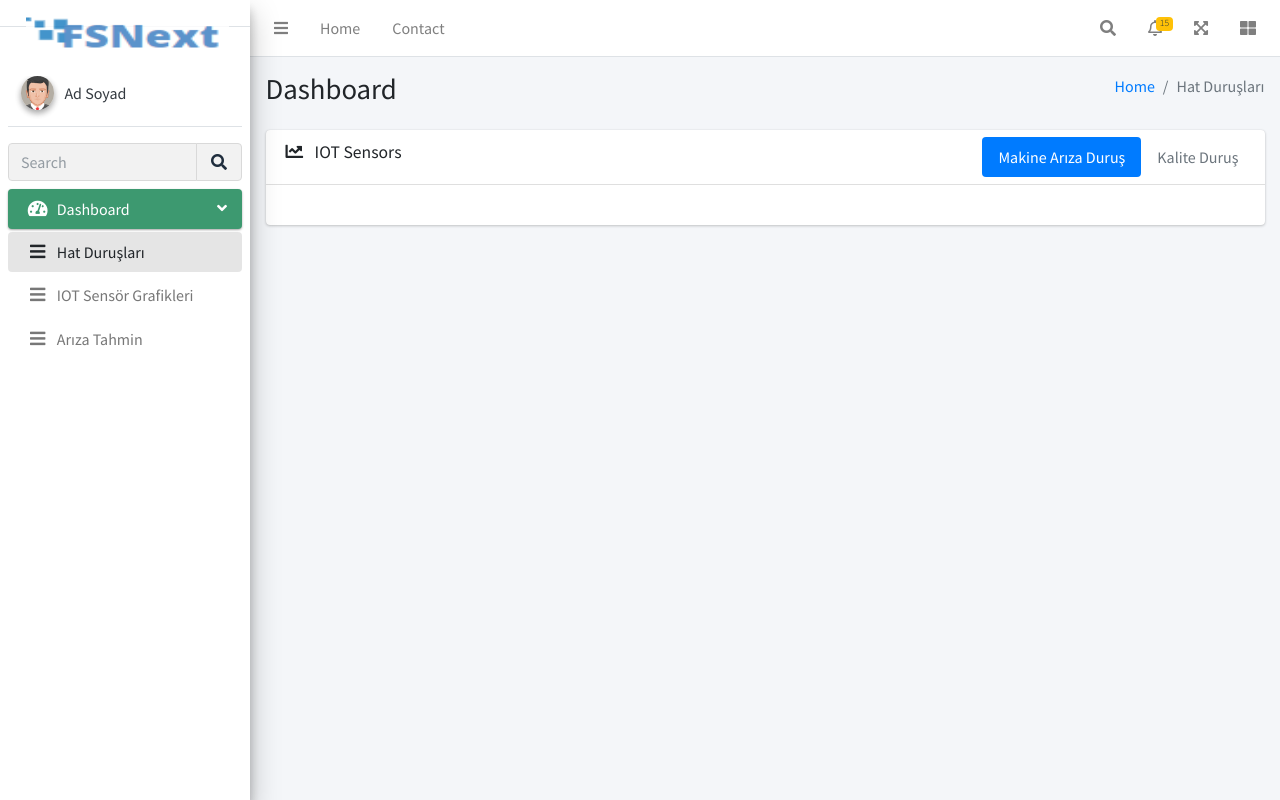
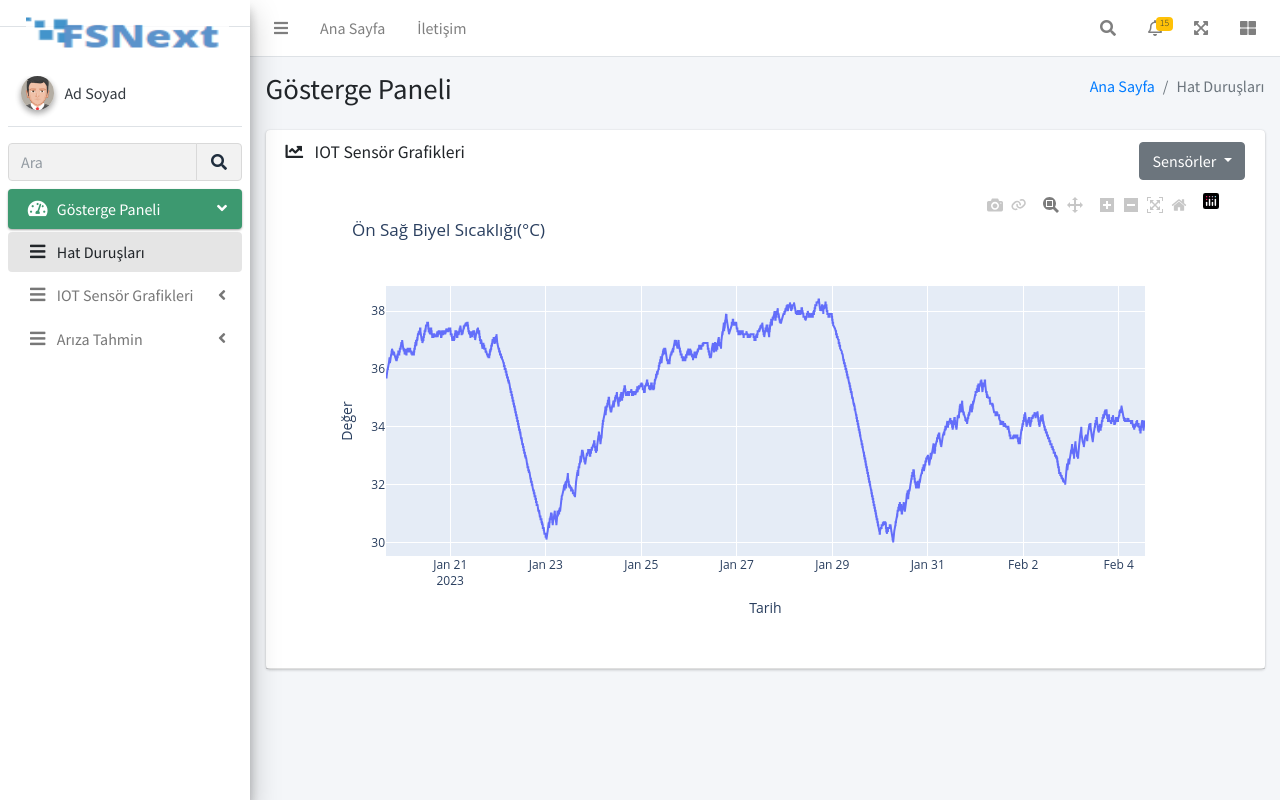
Before and after one commit to ykoksal/predictive_maintenance_UI, a Flask app: page /dashboard_v2 in a window 1280 px wide. Run offline with Flask 3, Linux system fonts and the light colour scheme; some libraries are stand-ins or nearby versions.

Commit message:
-Make containers unsortable, to enable smooth dynamic chart operations of plotly\n -Add first real IOT sensor time-series chart (on sag biyel sicakligi) to second dashboard section on sidebar\n -Add dropdown list for this second dashboard for changing chart to other sensors\n -Add sub items on sidebar for each production line\n -Add new files, sensor data\n -Translate all remaining english phrases to turkish\n -Remove template Javascript chart codes\n -Remove redundant style codes to have neat code\n -Clean app.py from redundant codes, to have neat code

```diff
--- a/app.py
+++ b/app.py
@@ -4,26 +4,17 @@ import pandas as pd
 import numpy as np
 import plotly.graph_objs as go
 import plotly.offline as opy
+
 app = Flask(__name__)
+
 
 @app.route('/')
 def index():
-    # Create sample data
-    data = pd.DataFrame({
-        'category': ['A', 'B', 'C', 'D'],
-        'value': [10, 15, 13, 17]
-    })
-
-    # Create a bar chart
-    bar_chart = px.bar(data, x='category', y='value')
-
     # Create a time series chart
     time_series_data = pd.DataFrame({
         'date': pd.date_range(start='1/1/2020', periods=100, freq='M'),
         'value': (20 + 2 * np.random.randn(100)).cumsum()
     })
-
-    # time_series_chart = px.line(time_series_data, x='date', y='value')
 
     time_series_chart = go.Figure()
     time_series_chart.add_trace(go.Scatter(x=time_series_data['date'], y=time_series_data['value'], mode='lines'))
@@ -36,22 +27,13 @@ def index():
     time_series_chart.update_layout(time_series_chart_layout)
 
     # Convert the charts to HTML
-    bar_chart_html = bar_chart.to_html(full_html=False)
     time_series_chart_html = opy.plot(time_series_chart, auto_open=False, output_type='div')
 
-    return render_template('index.html', bar_chart=bar_chart_html, time_series_chart=time_series_chart_html)
+    return render_template('index.html', time_series_chart=time_series_chart_html)
+
 
 @app.route('/hat_duruslari')
 def hat_duruslari():
-    # Create sample data
-    data = pd.DataFrame({
-        'category': ['A', 'B', 'C', 'D'],
-        'value': [10, 15, 13, 17]
-    })
-
-    # Create a bar chart
-    bar_chart = px.bar(data, x='category', y='value')
-
     # Create a time series chart
     time_series_data = pd.DataFrame({
         'date': pd.date_range(start='1/1/2020', periods=100, freq='M'),
@@ -60,54 +42,34 @@ def hat_duruslari():
 
     time_series_chart = px.line(time_series_data, x='date', y='value')
 
-    return render_template('index.html', bar_chart=bar_chart.to_html(), time_series_chart=time_series_chart.to_html())
+    return render_template('index.html', time_series_chart=time_series_chart.to_html())
+
 
 @app.route('/dashboard_v2')
 def dashboard_v2():
-    # Create sample data
-    data = pd.DataFrame({
-        'category': ['A', 'B', 'C', 'D'],
-        'value': [10, 15, 13, 17]
-    })
-
-    # Create a bar chart
-    bar_chart = px.bar(data, x='category', y='value')
-
-    # Create a time series chart
-    time_series_data = pd.DataFrame({
-        'date': pd.date_range(start='1/1/2020', periods=100, freq='M'),
-        'value': (20 + 2 * np.random.randn(100)).cumsum()
-    })
-
-    # time_series_chart = px.line(time_series_data, x='date', y='value')
-
+    time_series_data = pd.read_csv("static/dist/pd/MTP101_onsagbiyel.csv")
+    time_series_data.rename(columns={"101-9": "value"}, inplace=True)
+    # time_series_data = pd.read_csv("static/dist/pd/MTP102_onsagbiyel.csv")
+    time_series_data["date"] = pd.to_datetime(time_series_data["date"])
+    time_series_data = time_series_data.loc[time_series_data["date"] <= np.datetime64("2023-02-04T13:13:00")]
     time_series_chart = go.Figure()
     time_series_chart.add_trace(go.Scatter(x=time_series_data['date'], y=time_series_data['value'], mode='lines'))
 
     time_series_chart_layout = go.Layout(
-        title='Time Series Chart',
-        xaxis=dict(title='Date'),
-        yaxis=dict(title='Value')
+        title='Ön Sağ Biyel Sıcaklığı(°C)',
+        xaxis=dict(title='Tarih'),
+        yaxis=dict(title='Değer')
     )
     time_series_chart.update_layout(time_series_chart_layout)
 
     # Convert the charts to HTML
-    bar_chart_html = bar_chart.to_html(full_html=False)
     time_series_chart_html = opy.plot(time_series_chart, auto_open=False, output_type='div')
 
-    return render_template('index2.html', bar_chart=bar_chart_html, time_series_chart=time_series_chart_html)
+    return render_template('index2.html', time_series_chart=time_series_chart_html)
+
 
 @app.route('/dashboard_v3')
 def dashboard_v3():
-    # Create sample data
-    data = pd.DataFrame({
-        'category': ['A', 'B', 'C', 'D'],
-        'value': [10, 15, 13, 17]
-    })
-
-    # Create a bar chart
-    bar_chart = px.bar(data, x='category', y='value')
-
     # Create a time series chart
     time_series_data = pd.DataFrame({
         'date': pd.date_range(start='1/1/2020', periods=100, freq='M'),
@@ -116,7 +78,8 @@ def dashboard_v3():
 
     time_series_chart = px.line(time_series_data, x='date', y='value')
 
-    return render_template('index3.html', bar_chart=bar_chart.to_html(), time_series_chart=time_series_chart.to_html())
+    return render_template('index3.html', time_series_chart=time_series_chart.to_html())
+
 
 if __name__ == '__main__':
     app.run(debug=True)
--- a/templates/index2.html
+++ b/templates/index2.html
@@ -3,7 +3,7 @@
 <head>
     <meta charset="utf-8">
     <meta name="viewport" content="width=device-width, initial-scale=1">
-    <title>Predictive Maintenance | Dashboard</title>
+    <title>Kestirimci Bakım | Analitik Platform</title>
 
     <!-- Google Font: Source Sans Pro -->
     <link rel="stylesheet"
@@ -12,41 +12,16 @@
     <link rel="stylesheet" href="{{ url_for('static', filename='plugins/fontawesome-free/css/all.min.css') }}">
     <!-- Ionicons -->
     <link rel="stylesheet" href="https://code.ionicframework.com/ionicons/2.0.1/css/ionicons.min.css">
-    <!-- Ionicons Newer -->
-    <link rel="stylesheet" href="https://cdnjs.cloudflare.com/ajax/libs/ionicons/5.5.3/css/ionicons.min.css">
-    <!-- Tempusdominus Bootstrap 4 -->
-    <link rel="stylesheet" href="plugins/tempusdominus-bootstrap-4/css/tempusdominus-bootstrap-4.min.css">
-    <!-- iCheck -->
-    <link rel="stylesheet" href="plugins/icheck-bootstrap/icheck-bootstrap.min.css">
-    <!-- JQVMap -->
-    <link rel="stylesheet" href="plugins/jqvmap/jqvmap.min.css">
     <!-- Theme style -->
     <link rel="stylesheet" href="{{ url_for('static', filename='dist/css/adminlte.min.css') }}">
-    <!-- overlayScrollbars -->
-    <link rel="stylesheet" href="plugins/overlayScrollbars/css/OverlayScrollbars.min.css">
-    <!-- Daterange picker -->
-    <link rel="stylesheet" href="plugins/daterangepicker/daterangepicker.css">
-    <!-- summernote -->
-    <link rel="stylesheet" href="plugins/summernote/summernote-bs4.min.css">
+    <!-- Add Plotly.js -->
+    <script src="https://cdn.plot.ly/plotly-latest.min.js"></script>
+
     <style>
-        /*.text-white {*/
-        /*    color: #ffffff;*/
-        /*}*/
-
         .bg-warning .inner h3,
         .bg-warning .inner h4,
         .bg-warning .inner p {
             color: #ffffff;
-        }
-
-        .chart-container {
-            height: 400px;
-        }
-
-        @media (max-width: 767px) {
-            .chart-container {
-                height: 200px;
-            }
         }
 
         .brand-link {
@@ -66,12 +41,15 @@
             margin-left: 10px;
         }
     </style>
-
+    <style>
+        .card {
+            position: relative; /* or position: static; */
+            user-select: none;
+        }
+    </style>
 </head>
 <body class="hold-transition sidebar-mini layout-fixed">
 <div class="wrapper">
-
-    <!-- Preloader -->
     <div class="preloader flex-column justify-content-center align-items-center">
         <img class="animation__shake" src="{{ url_for('static',filename='dist/img/FSNextLOGO.png')}}" height="60"
              width="60">
@@ -85,10 +63,10 @@
                 <a class="nav-link" data-widget="pushmenu" href="#" role="button"><i class="fas fa-bars"></i></a>
             </li>
             <li class="nav-item d-none d-sm-inline-block">
-                <a href="hat_duruslari" class="nav-link">Home</a>
+                <a href="hat_duruslari" class="nav-link">Ana Sayfa</a>
             </li>
             <li class="nav-item d-none d-sm-inline-block">
-                <a href="#" class="nav-link">Contact</a>
+                <a href="#" class="nav-link">İletişim</a>
             </li>
         </ul>
 
@@ -102,8 +80,8 @@
                 <div class="navbar-search-block">
                     <form class="form-inline">
                         <div class="input-group input-group-sm">
-                            <input class="form-control form-control-navbar" type="search" placeholder="Search"
-                                   aria-label="Search">
+                            <input class="form-control form-control-navbar" type="search" placeholder="Ara"
+                                   aria-label="Ara">
                             <div class="input-group-append">
                                 <button class="btn btn-navbar" type="submit">
                                     <i class="fas fa-search"></i>
@@ -183,8 +161,8 @@
             <!-- SidebarSearch Form -->
             <div class="form-inline">
                 <div class="input-group" data-widget="sidebar-search">
-                    <input class="form-control form-control-sidebar" type="search" placeholder="Search"
-                           aria-label="Search">
+                    <input class="form-control form-control-sidebar" type="search" placeholder="Ara"
+                           aria-label="Ara">
                     <div class="input-group-append">
                         <button class="btn btn-sidebar">
                             <i class="fas fa-search fa-fw"></i>
@@ -203,7 +181,7 @@
                         <a href="#" class="nav-link active">
                             <i class="nav-icon fas fa-tachometer-alt"></i>
                             <p>
-                                Dashboard
+                                Gösterge Paneli
                                 <i class="right fas fa-angle-left"></i>
                             </p>
                         </a>
@@ -217,14 +195,46 @@
                             <li class="nav-item">
                                 <a href="{{ url_for('dashboard_v2') }}" class="nav-link">
                                     <i class="fas fa-bars nav-icon"></i>
-                                    <p>IOT Sensör Grafikleri</p>
+                                    <p>IOT Sensör Grafikleri
+                                        <i class="fas fa-angle-left right"></i>
+                                    </p>
                                 </a>
+                                <ul class="nav nav-treeview">
+                                    <li class="nav-item">
+                                        <a href="{{ url_for('dashboard_v2') }}" class="nav-link">
+                                            <i class="fas fa-circle nav-icon"></i>
+                                            <p>MTP101</p>
+                                        </a>
+                                    </li>
+                                    <li class="nav-item">
+                                        <a href="{{ url_for('dashboard_v2') }}" class="nav-link">
+                                            <i class="fas fa-circle nav-icon"></i>
+                                            <p>MTP102</p>
+                                        </a>
+                                    </li>
+                                </ul>
                             </li>
                             <li class="nav-item">
                                 <a href="{{ url_for('dashboard_v3') }}" class="nav-link">
                                     <i class="fas fa-bars nav-icon"></i>
-                                    <p>Arıza Tahmin</p>
+                                    <p>Arıza Tahmin
+                                        <i class="fas fa-angle-left right"></i>
+                                    </p>
                                 </a>
+                                <ul class="nav nav-treeview">
+                                    <li class="nav-item">
+                                        <a href="{{ url_for('dashboard_v3') }}" class="nav-link">
+                                            <i class="fas fa-circle nav-icon"></i>
+                                            <p>MTP101</p>
+                                        </a>
+                                    </li>
+                                    <li class="nav-item">
+                                        <a href="{{ url_for('dashboard_v3') }}" class="nav-link">
+                                            <i class="fas fa-circle nav-icon"></i>
+                                            <p>MTP102</p>
+                                        </a>
+                                    </li>
+                                </ul>
                             </li>
                         </ul>
                     </li>
@@ -242,11 +252,11 @@
             <div class="container-fluid">
                 <div class="row mb-2">
                     <div class="col-sm-6">
-                        <h1 class="m-0">Dashboard</h1>
+                        <h1 class="m-0">Gösterge Paneli</h1>
                     </div><!-- /.col -->
                     <div class="col-sm-6">
                         <ol class="breadcrumb float-sm-right">
-                            <li class="breadcrumb-item"><a href="#">Home</a></li>
+                            <li class="breadcrumb-item"><a href="#">Ana Sayfa</a></li>
                             <li class="breadcrumb-item active">Hat Duruşları</li>
                         </ol>
                     </div><!-- /.col -->
@@ -261,55 +271,33 @@
                 <!-- Main row -->
                 <div class="row">
                     <!-- Left col -->
-                    <section class="col-lg-12 connectedSortable">
-                        <!-- Custom tabs (Charts with tabs)-->
-                        <div class="card">
-                            <div class="card-header">
+                    <section class="col-lg-12">
+                        <!-- Charts -->
+                        <div class="card ">
+                            <div class="card-header clearfix">
                                 <h3 class="card-title">
                                     <i class="fas fa-chart-line mr-2"></i>
-                                    IOT Sensors
+                                    IOT Sensör Grafikleri
                                 </h3>
-                                <div class="card-tools">
-                                    <ul class="nav nav-pills ml-auto">
-                                        <li class="nav-item">
-                                            <a class="nav-link active" href="#makine-chart" data-toggle="tab">Makine
-                                                Arıza Duruş</a>
-                                        </li>
-                                        <li class="nav-item">
-                                            <a class="nav-link" href="#kalite-chart" data-toggle="tab"
-                                               id="kalite-chart-link">Kalite Duruş</a>
-                                        </li>
-                                    </ul>
-                                </div>
+                                <div class="dropdown float-right">
+                                    <button class="btn btn-secondary dropdown-toggle" type="button"
+                                            id="dropdownMenuButton" data-toggle="dropdown" aria-haspopup="true"
+                                            aria-expanded="false">
+                                        Sensörler
+                                    </button>
+                                    <div class="dropdown-menu" aria-labelledby="dropdownMenuButton">
+                                        <a class="dropdown-item" href="#">Action</a>
+                                        <a class="dropdown-item" href="#">Another action</a>
+                                        <a class="dropdown-item" href="#">Something else here</a>
+                                    </div>
+                                </div><!-- /.drop-down-list -->
+                                <div class="card-body mt-4">
+                                    <div id="time_series_chart" style="position: static;">
+                                        {{ time_series_chart|safe }}
+                                    </div>
+                                </div><!-- /.card-body -->
                             </div><!-- /.card-header -->
-                            <div class="card-body">
-                                <div class="tab-content p-0">
-                                    <!-- Machine Stop Graphs -->
-                                    <!--                                    <div class="chart tab-pane active chart-container" id="revenue-chart"-->
-                                    <!--                                         style="position: relative;">-->
-                                    <!--                                        <canvas id="revenue-chart-canvas"-->
-                                    <!--                                                class="chartjs-render-monitor"></canvas>-->
-                                    <!--                                    </div>-->
-                                    <div class="chart tab-pane" id="makine-chart"
-                                         style="position: relative; height: 100%;">
-                                        <img src="{{url_for('static', filename='dist/img/makine_ariza.jpg')}}"
-                                             alt="Makine Arıza Duruş Süreleri"
-                                             style="width: 100%; height: 100%; object-fit: contain;">
-                                    </div>
-                                    <!--                                    <div class="chart tab-pane chart-container" id="sales-chart"-->
-                                    <!--                                         style="position: relative;">-->
-                                    <!--                                        <canvas id="sales-chart-canvas"></canvas>-->
-                                    <!--                                    </div>-->
-                                    <div class="chart tab-pane" id="kalite-chart"
-                                         style="position: relative; height: 100%;">
-                                        <img src="{{url_for('static', filename='dist/img/kalite_durus.jpg')}}"
-                                             alt="Kalite Problemi Duruş Süreleri"
-                                             style="width: 100%; height: 100%; object-fit: contain;">
-                                    </div>
-                                </div>
-                            </div><!-- /.card-body -->
-                        </div>
-                        <!-- /.card -->
+                        </div><!-- /.card -->
                     </section>
                     <!-- /.Left col -->
                 </div>
@@ -344,9 +332,6 @@
 <script src="{{ url_for('static', filename='plugins/sparklines/sparkline.js')}}"></script>
 <!-- JQVMap -->
 <script src="{{ url_for('static', filename='plugins/jqvmap/jquery.vmap.min.js')}}"></script>
-<script src="{{ url_for('static', filename='plugins/jqvmap/maps/jquery.vmap.usa.js')}}"></script>
-<!-- jQuery Knob Chart -->
-<script src="{{ url_for('static', filename='plugins/jquery-knob/jquery.knob.min.js')}}"></script>
 <!-- daterangepicker -->
 <script src="{{ url_for('static', filename='plugins/moment/moment.min.js')}}"></script>
 <script src="{{ url_for('static', filename='plugins/daterangepicker/daterangepicker.js')}}"></script>
@@ -364,52 +349,5 @@
 <script src="{{ url_for('static', filename='dist/js/pages/dashboard.js')}}"></script>
 <!-- Ionicons JS file -->
 <script src="https://cdn.jsdelivr.net/npm/ionicons@5.5.3/dist/ionicons.js"></script>
-<script>
-    const revenueChartCanvas = document.getElementById('revenue-chart-canvas').getContext('2d');
-    const salesChartCanvas = document.getElementById('sales-chart-canvas').getContext('2d');
-
-    // Example data for the charts
-    const labels = ['January', 'February', 'March', 'April', 'May', 'June', 'July'];
-    const data = {
-        labels: labels,
-        datasets: [{
-            label: 'Sales',
-            data: [65, 59, 80, 81, 56, 55, 40],
-            fill: false,
-            borderColor: 'rgb(75, 192, 192)',
-            tension: 0.1
-        }]
-    };
-
-    // Create the revenue chart
-    const revenueChart = new Chart(revenueChartCanvas, {
-        type: 'line',
-        data: data,
-        options: {
-            responsive: true,
-            maintainAspectRatio: false,
-        }
-    });
-
-    // Create the sales chart
-    const salesChart = new Chart(salesChartCanvas, {
-        type: 'doughnut',
-        data: data,
-        options: {
-            responsive: true,
-            maintainAspectRatio: false,
-        }
-    });
-    <!-- TODO: Make charts to appear after refreshing the page -->
-    window.onload = function () {
-        // Wait for a short time to ensure the page is fully loaded
-        setTimeout(function () {
-            // Get the link to the desired tab
-            const link = document.querySelector('#kalite-chart-link');
-            // Click on the link
-            link.click();
-        }, 500);
-    };
-</script>
 </body>
 </html>
```
Also changed, not shown: templates/index.html (+45 -88 lines), templates/index3.html (+45 -87 lines), static/dist/pd/MTP101_onsagbiyel.csv (added), static/dist/pd/MTP102_onsagbiyel.csv (added).
